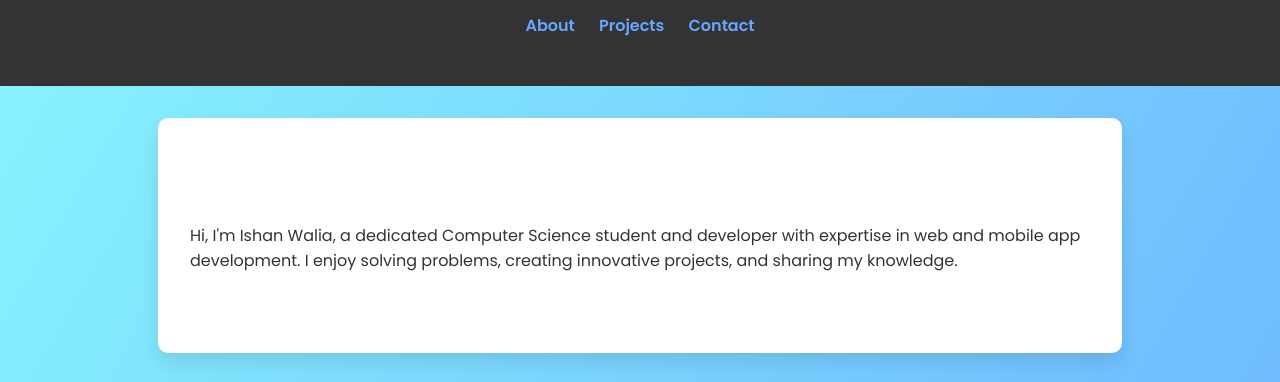
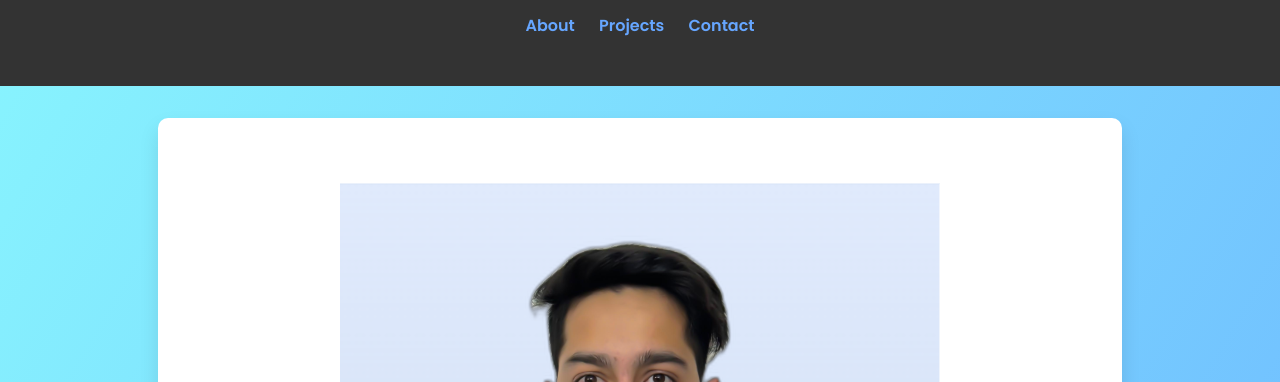
Before and after one commit to ishanwalia7579/portfolio, a plain HTML site: page index.html in a window 1280 px wide. Shown: the part 148-530 px from the top of the page. Drawn offline with Linux system fonts and the light colour scheme.

Commit message:
Update index.html

```diff
--- a/index.html
+++ b/index.html
@@ -24,7 +24,7 @@
   </header>
 
   <section id="about">
-    <center><img src=""></center>
+    <center><img src="profile photo.png"></center>
     <p>Hi, I'm Ishan Walia, a dedicated Computer Science student and developer with expertise in web and mobile app development. I enjoy solving problems, creating innovative projects, and sharing my knowledge.</p>
   </section>
 
```
